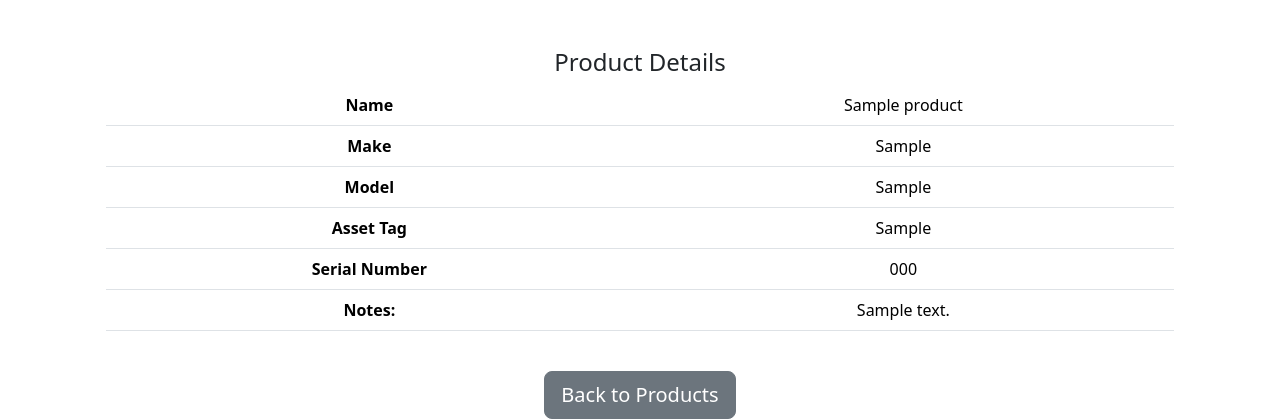
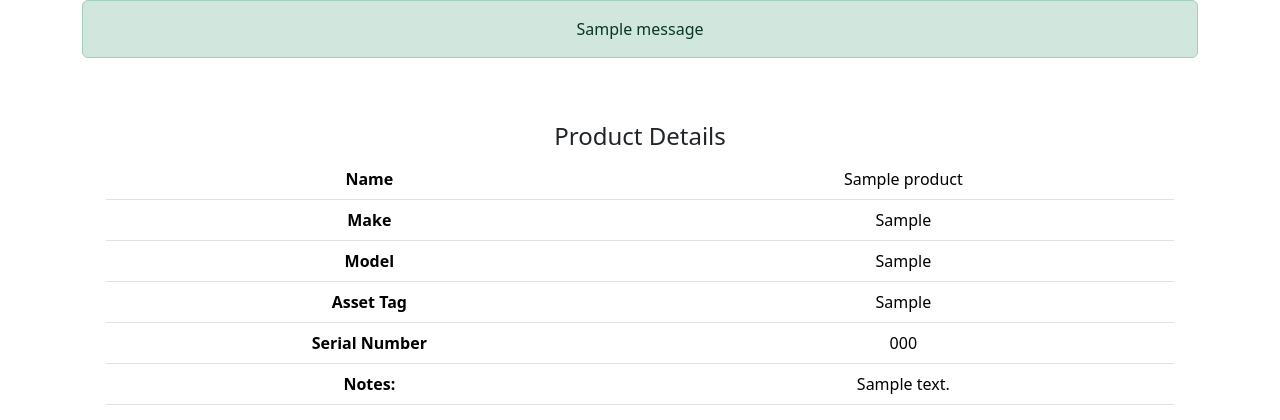
Before and after one commit to bsarifhsu/miniproject4BSari, a Django app: page /products/1/ in a window 1280 px wide. Shown: the part 56-476 px from the top of the page. Run offline with Django 4.2, Linux system fonts and the light colour scheme; tables that the repository leaves empty hold one stand-in row (values such as "Sample post"); one stand-in notice (Sample message) is shown.

Commit message:
New product created success message added.

```diff
--- a/inventory/templates/inventory/product_detail.html
+++ b/inventory/templates/inventory/product_detail.html
@@ -3,6 +3,13 @@
 {% block title %}Product Detail{% endblock %}
 
 {% block content %}
+    {% if messages %}
+    <div class="alert alert-success" role="alert">
+            {% for message in messages %}
+                {{ message }}
+            {% endfor %}
+    </div>
+    {% endif %}
     <div class="container col-xxl-6 px-4 py-5">
         <h4>Product Details</h4>
         <table class="table">
--- a/miniproject4BSari/settings.py
+++ b/miniproject4BSari/settings.py
@@ -50,6 +50,8 @@ MIDDLEWARE = [
     'django.contrib.messages.middleware.MessageMiddleware',
     'django.middleware.clickjacking.XFrameOptionsMiddleware',
 ]
+MESSAGE_STORAGE = 'django.contrib.messages.storage.session.SessionStorage'
+
 
 ROOT_URLCONF = 'miniproject4BSari.urls'
 
```
Also changed, not shown: inventory/templates/inventory/product_create.html (+0 -7 lines).
